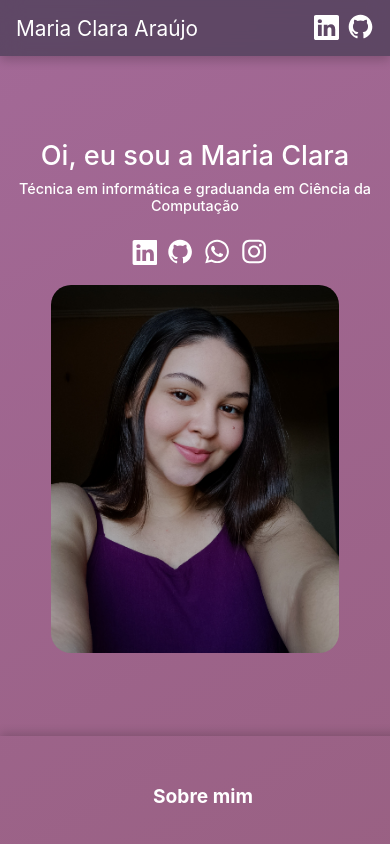
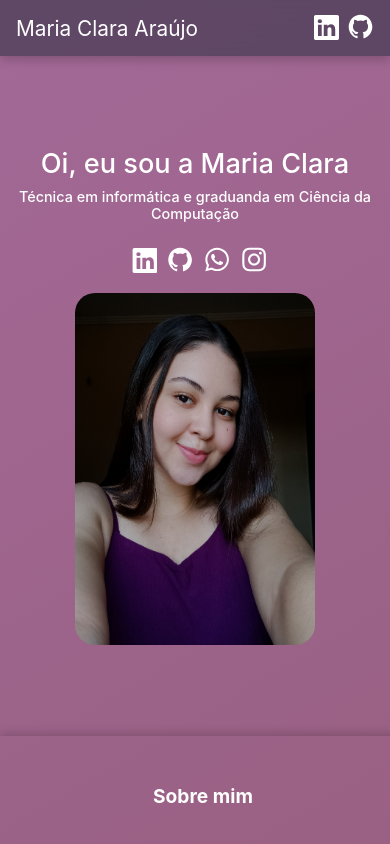
Before and after one commit to clara0904/curriculo, a React (Create React App) app: page / in a window 390 px wide. Shown: the top 844 px of the page. Built offline with nearby package versions, Linux system fonts and the light colour scheme.

Commit message:
Ajuste de responsividade na página welcome

```diff
--- a/src/sections/Welcome/Welcome.module.css
+++ b/src/sections/Welcome/Welcome.module.css
@@ -107,8 +107,8 @@ h4 {
     .profile{
         margin-top: 1rem;
         max-width: 100%;
-        width: 18rem;
-        height: 23rem;
+        width: 15rem;
+        height: 22rem;
     }
 
     h1{
```
